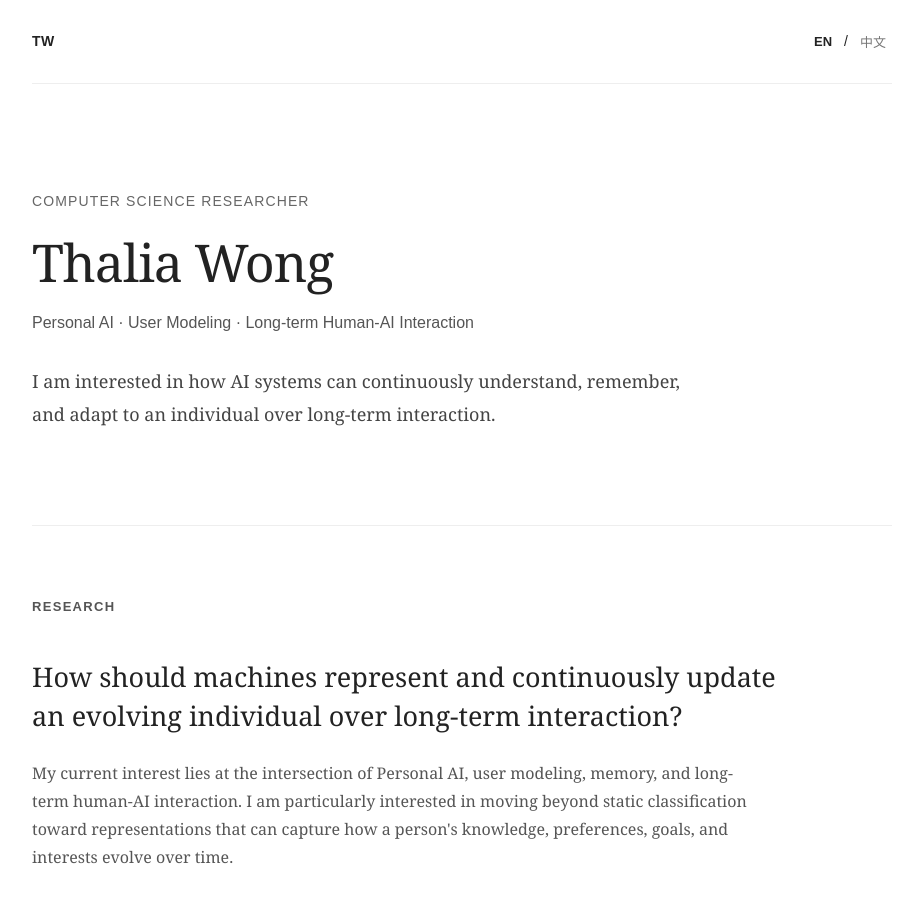
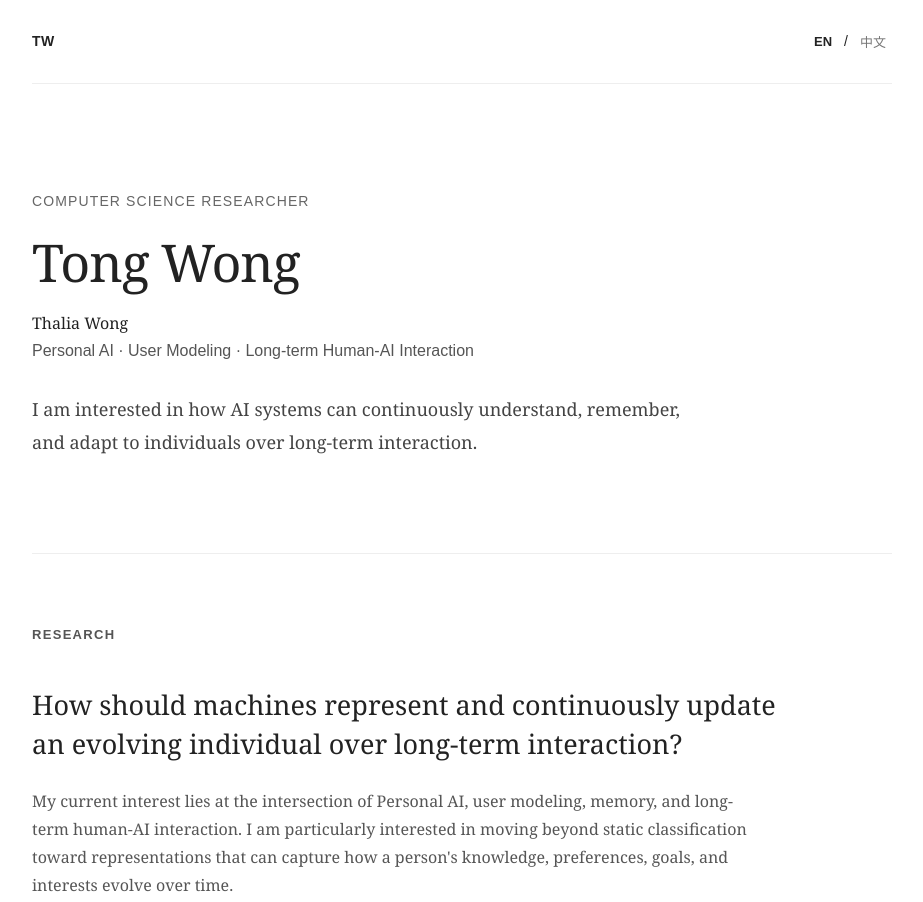
Before and after one commit to ThaliaTWong-uni/ThaliaTWong-uni.github.io, a plain HTML site: page index.html in a window 1280 px wide. Shown: the top 902 px of the page, without its empty margins (178-1101 px from the left). Drawn offline with Linux system fonts and the light colour scheme.

Commit message:
Revise hero section content in index.html
Updated hero section with new names and improved intro text.

```diff
--- a/index.html
+++ b/index.html
@@ -38,34 +38,34 @@
       <!-- Hero -->
 
       <section class="hero">
-        <div
-          class="hero-label"
-          data-en="Computer Science Researcher"
-          data-zh="计算机科学研究者"
-        >
+        <div class="hero-label"
+             data-en="Computer Science Researcher"
+             data-zh="计算机科学研究者">
           Computer Science Researcher
         </div>
 
-        <h1>Thalia Wong</h1>
+        <h1 data-en="Tong Wong" data-zh="Tong Wong">
+          Tong Wong
+        </h1>
 
-        <p
-          class="hero-focus"
-          data-en="Personal AI · User Modeling · Long-term Human-AI Interaction"
-          data-zh="Personal AI · 用户建模 · 长期人机交互"
-        >
+        <div class="english-name"
+             data-en="Thalia Wong"
+             data-zh="Thalia Wong">
+          Thalia Wong
+        </div>
+
+        <p class="hero-focus"
+           data-en="Personal AI · User Modeling · Long-term Human-AI Interaction"
+           data-zh="Personal AI · 用户建模 · 长期人机交互">
           Personal AI · User Modeling · Long-term Human-AI Interaction
         </p>
 
-        <p
-          class="hero-intro"
-          data-en="I am interested in how AI systems can continuously understand, remember, and adapt to an individual over long-term interaction."
-          data-zh="我关注 AI 系统如何在长期交互中持续理解、记忆并适应一个具体的人。"
-        >
-          I am interested in how AI systems can continuously understand,
-          remember, and adapt to an individual over long-term interaction.
+        <p class="hero-intro"
+           data-en="I am interested in how AI systems can continuously understand, remember, and adapt to individuals over long-term interaction."
+           data-zh="我关注 AI 系统如何在长期交互中持续理解、记忆并适应具体的个体。">
+          I am interested in how AI systems can continuously understand, remember, and adapt to individuals over long-term interaction.
         </p>
       </section>
-
 
       <!-- Research -->
 
```
